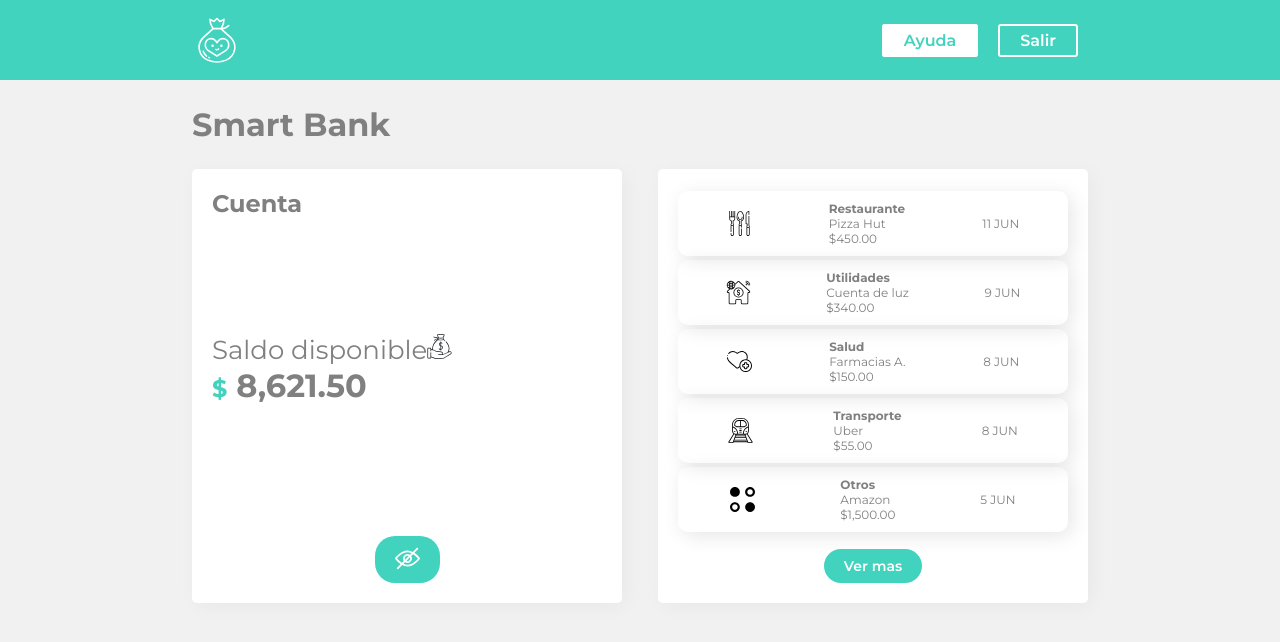
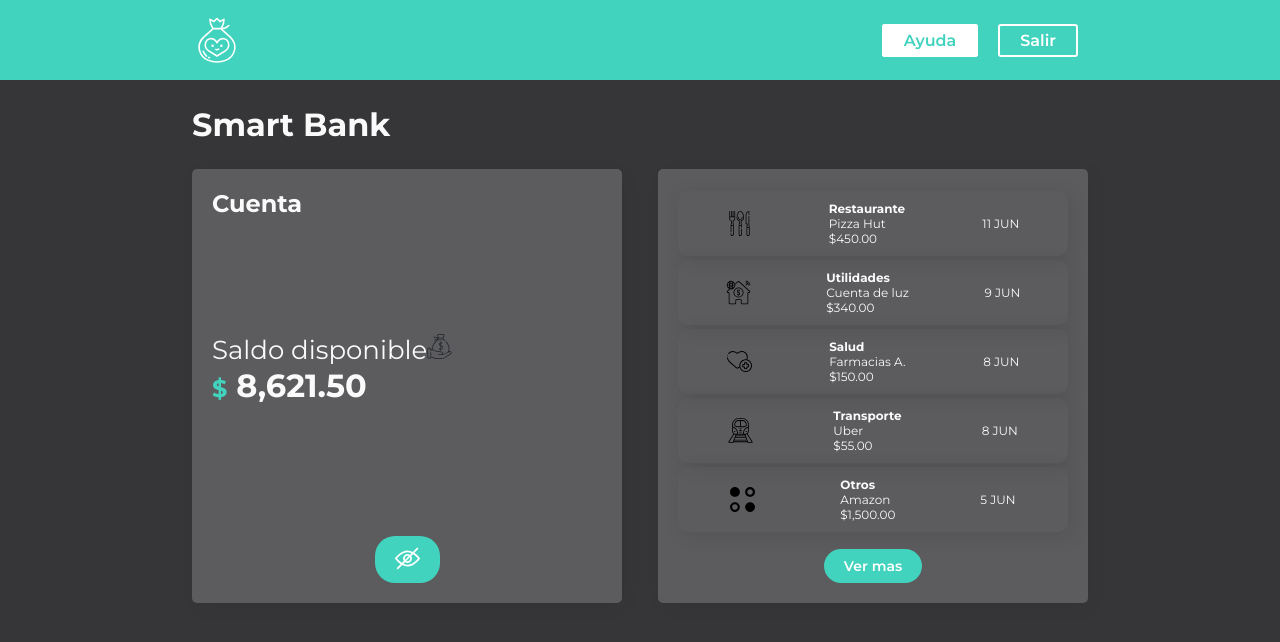
Before and after one commit to OtilioGD/styled-components, a React (Create React App) app: page / in a window 1280 px wide. Shown: the top 642 px of the page. Built offline with nearby package versions, Linux system fonts and the light colour scheme.

Commit message:
creando tema claro - oscuro

```diff
--- a/src/Components/Container/index.jsx
+++ b/src/Components/Container/index.jsx
@@ -6,7 +6,7 @@ import List from "../List";
 
 
 const StyledContainer = styled.div`
-  background-color: #f1f1f1;
+  background-color: ${ ({theme}) => theme.body};
   min-height: 90vh;
   padding: 0px 15vw;
   @media (max-width: 800px) {
--- a/src/Components/Title/index.jsx
+++ b/src/Components/Title/index.jsx
@@ -2,7 +2,7 @@
 import styled from 'styled-components';
 
 const Title = styled.h1`
-  color: grey;
+  color: ${ ({theme}) => theme.text};
   padding: 25px 0;
 `;
 
--- a/src/Components/UI/Variables.js
+++ b/src/Components/UI/Variables.js
@@ -1,4 +1,12 @@
 
 export const colorPrimario = '#41D3BE';
+
 export const fondoClaro = 'F1F1F1';
+export const contenidoClaro = 'white';
 export const textoFondoClaro = 'grey';
+
+export const fondoOscuro = '#363537';
+export const contenidoOscuro = '#5C5B5E';
+export const textoFondoOscuro = '#FAFAFA';
+
+export const iconosOscuro = 'invert(95%) sepia(100%) saturate(0%) hue-rotate(214deg) brightness(106%) contrast(102%)';
--- a/src/Components/UI/index.js
+++ b/src/Components/UI/index.js
@@ -22,7 +22,8 @@ export const Box = styled.div`
     display: flex;
     flex-direction: column;
     justify-content: space-between;
-    background-color: white;
+    background-color: ${ ({theme}) => theme.inside};
+    color : ${ ({theme}) => theme.text};
     border-radius: 5px;
     box-shadow: 4px 4px 20px 0px rgba(0, 0, 0, 0.04);
     padding: 20px;
--- /dev/null
+++ b/src/Components/UI/temas.js
@@ -0,0 +1,20 @@
+import {
+    fondoClaro,
+    contenidoClaro,
+    textoFondoClaro,
+    fondoOscuro,
+    contenidoOscuro,
+    textoFondoOscuro
+} from './Variables';
+
+export const temaClaro = {
+    body: fondoClaro,
+    inside: contenidoClaro,
+    text: textoFondoClaro
+}
+
+export const temaOscuro = {
+    body: fondoOscuro,
+    inside: contenidoOscuro,
+    text: textoFondoOscuro
+}
--- a/src/GlobalStyle.js
+++ b/src/GlobalStyle.js
@@ -7,7 +7,6 @@ const GlobalStyle = createGlobalStyle`
   margin: 0;
   padding: 0;
   text-decoration: none;
-  color: grey;
 }
 `
 
```
Also changed, not shown: src/App.js (+6 -2 lines).
